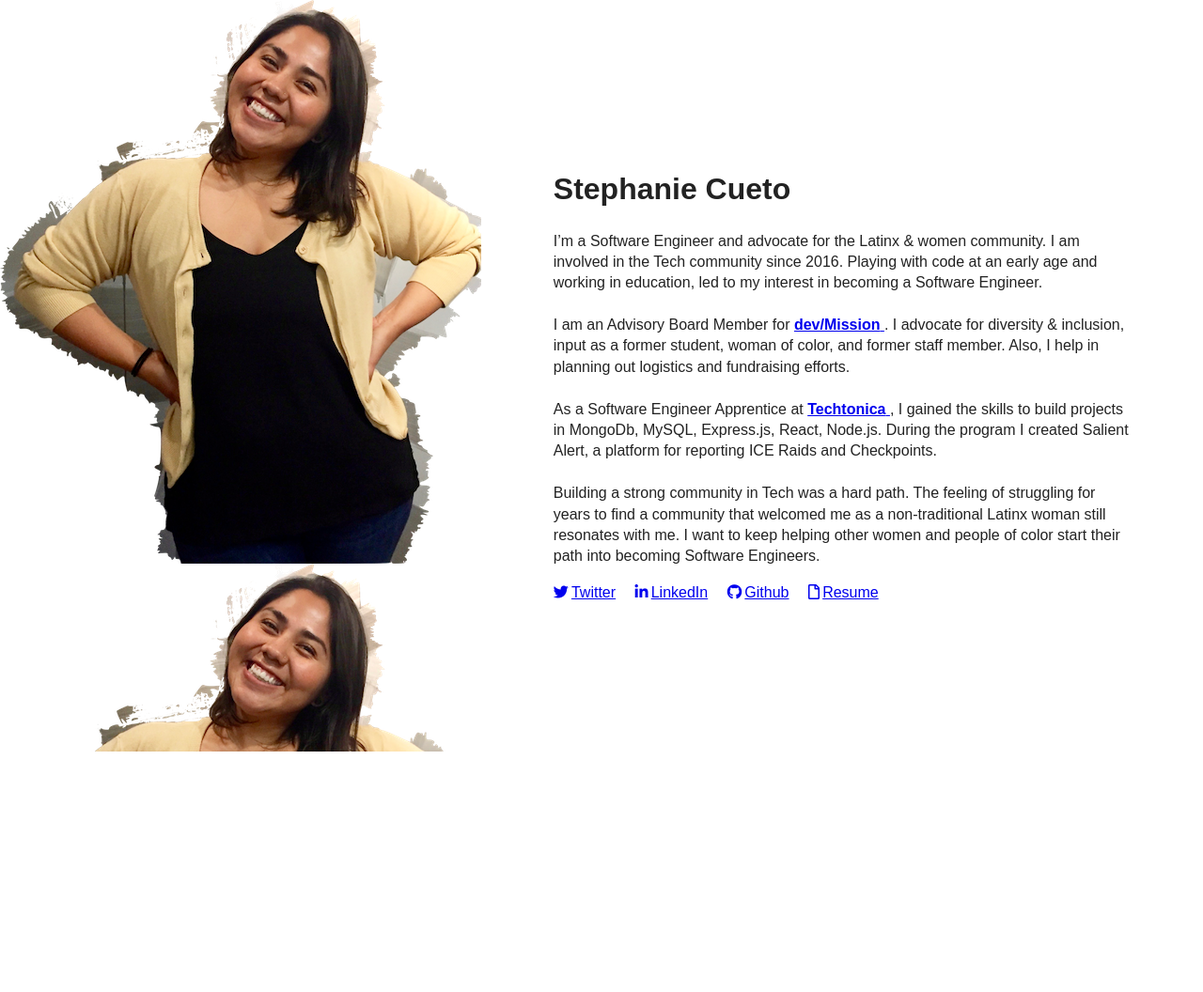
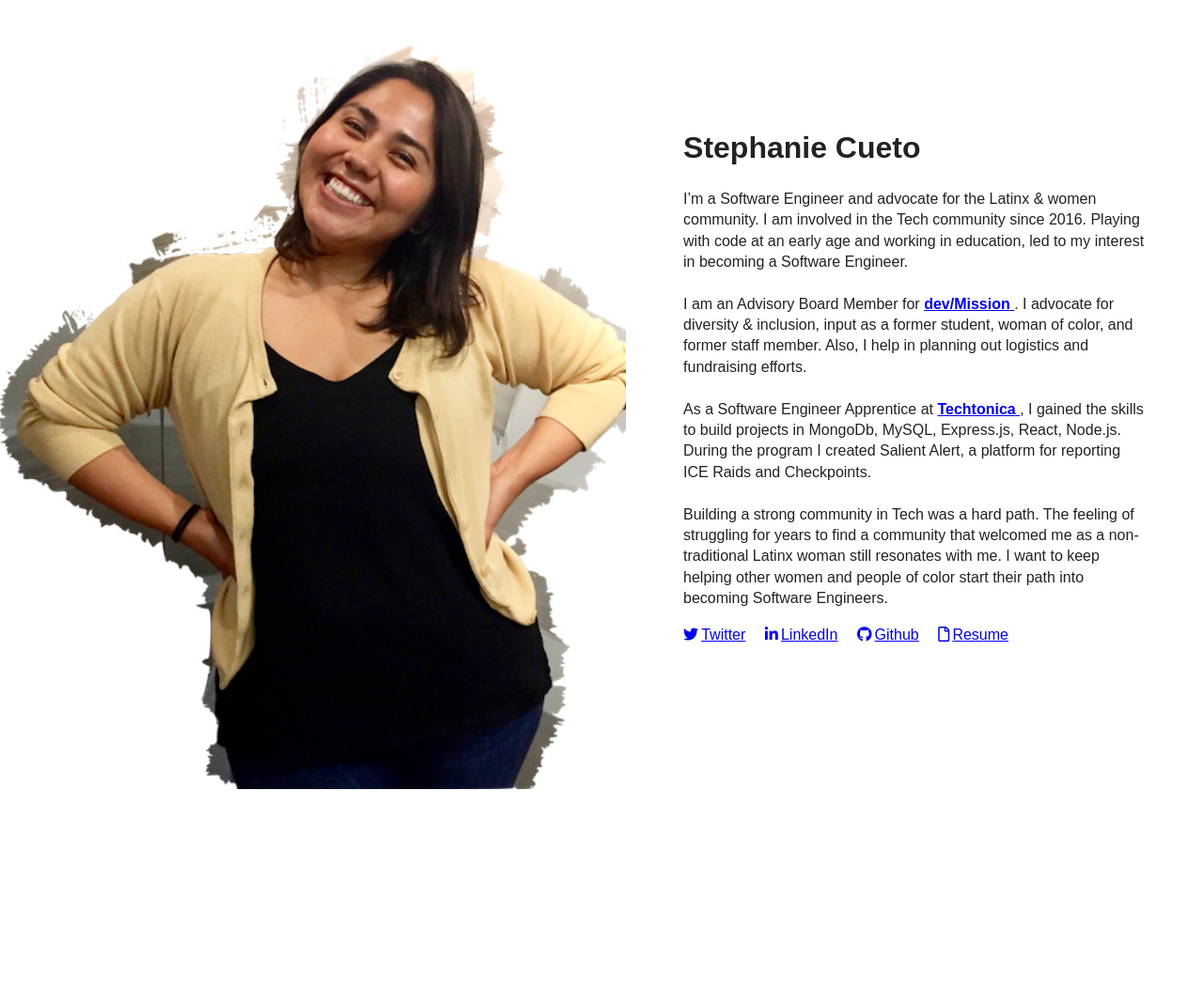
Before and after one commit to smcueto/stephaniecueto-website, a PHP site: page /index.html in a window 1280 px wide. Shown: the whole page at 94% size. Before the commit the page ends 800 px from the top, so only its background shows below. Run offline with PHP 8.4, Linux system fonts and the light colour scheme; some libraries are stand-ins or nearby versions.

Commit message:
fixing image

```diff
--- a/css/index.css
+++ b/css/index.css
@@ -109,6 +109,12 @@ html {
 
 #pic {
     background-image: url('/img/stephaniecuetowebsite.png');
+    background-color: #ffffff;
+    background-size: auto 75%;
+    background-repeat: no-repeat;
+    background-position: 10% 3em;
+    height: 100vh;
+    padding: 10%;
     width: 40%;
     display: flex;
     justify-content: flex-end;
@@ -121,13 +127,6 @@ html {
     justify-content: center;
     align-items: center;
     width: 60%;
-    /* background-image: url('/img/stephaniecuetowebsite.png');
-    background-color: #ffffff;
-    background-size: auto 75%;
-    background-repeat: no-repeat;
-    background-position: 10% 3em;
-    height: 100vh;
-    padding: 10%; */
 }
 
 #bio-container {
```
